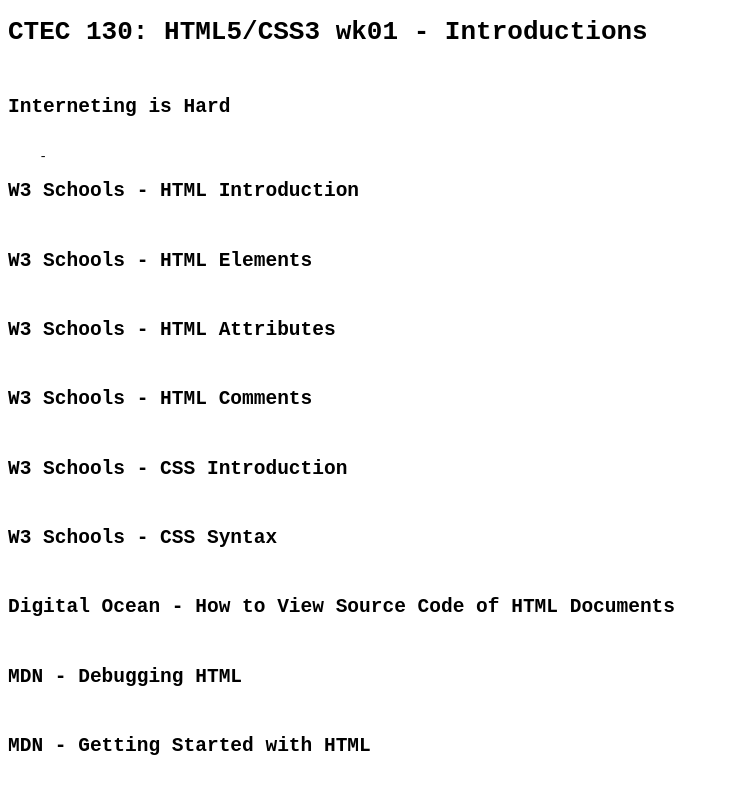
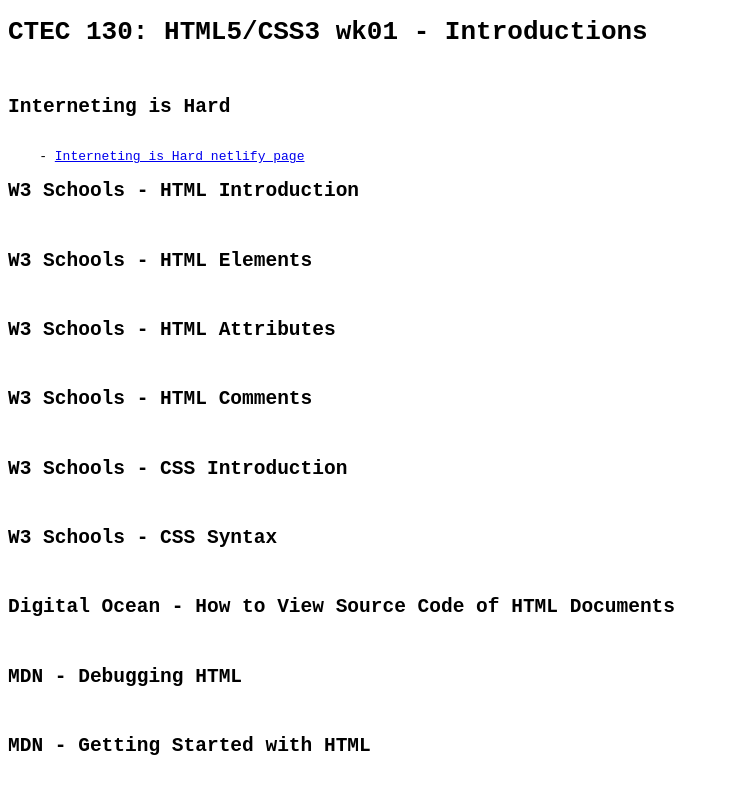
Before and after one commit to Ploppa-Smurph/ctec130_html, a plain HTML site: page wk01/index01.html in a window 1280 px wide. Shown: the whole page, without its empty margins (0-729 px from the left). Drawn offline with Linux system fonts and the light colour scheme.

Commit message:
work on 130 notes

```diff
--- a/wk01/index01.html
+++ b/wk01/index01.html
@@ -9,7 +9,7 @@
 <pre>
 <h1>CTEC 130: HTML5/CSS3 wk01 - Introductions</h1>
 <h2>Interneting is Hard</h2>
-    -
+    - <a href="https://internetingishard.netlify.app/html-and-css/introduction/">Interneting is Hard netlify page</a>
 <h2>W3 Schools - HTML Introduction</h2>
 <h2>W3 Schools - HTML Elements</h2>
 <h2>W3 Schools - HTML Attributes</h2>
```
